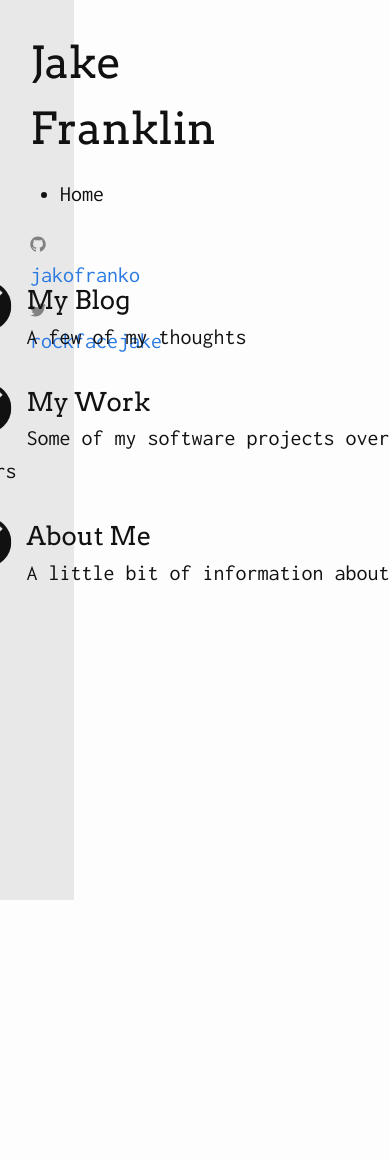
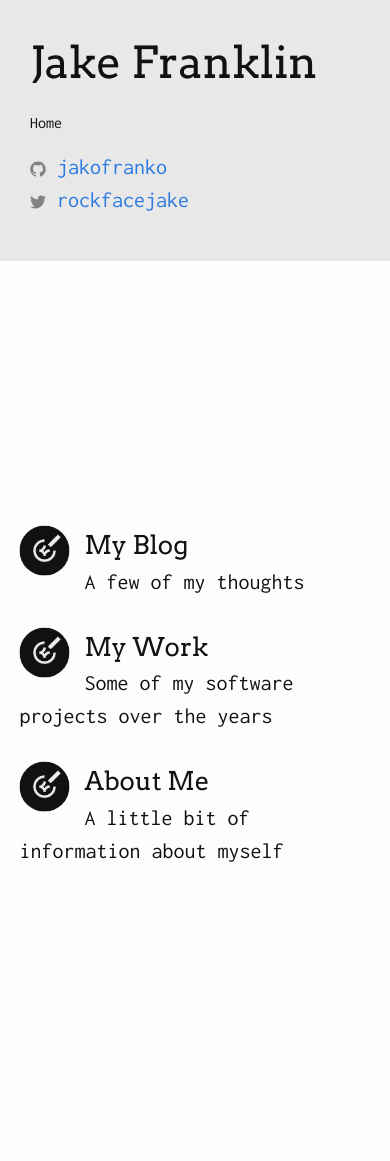
Before and after one commit to jakofranko/jakofranko.github.io, a Jekyll site: the page built from index.html, in a window 390 px wide. Built offline with Jekyll 4.4.1, drawn with Linux system fonts in a browser that asks for light colours; before the commit the page ends 900 px from its top, so only the background shows below that.

Commit message:
Improved responsive styles for better mobile viewing

```diff
--- a/_sass/_base.scss
+++ b/_sass/_base.scss
@@ -242,6 +242,10 @@ pre {
     width: $content-width / 1.5;
     margin-bottom: $spacing-unit;
 
+    @include media-query($on-laptop) {
+        width: 90vw;
+    }
+
     img, svg {
         float: left;
         width: 50px;
@@ -259,6 +263,7 @@ pre {
 }
 
 .main {
+    @extend %clearfix;
     height: 100vh;
     width: $content-width-new;
     float: left;
@@ -266,6 +271,8 @@ pre {
     position: relative;
 
     @include media-query($on-laptop) {
+        width: 100%;
+        float: none;
         font-size: 22px;
     }
 }
@@ -280,6 +287,9 @@ pre {
 
     @include media-query($on-laptop) {
         font-size: 22px;
+        width: 100%;
+        height: auto;
+        float: none;
     }
 
     img {
@@ -291,4 +301,12 @@ pre {
         list-style: none;
         margin-left: 0;
     }
+
+    nav {
+        font-size: 16px;
+        ul {
+            margin-left: 0;
+            list-style: none;
+        }
+    }
 }
--- a/css/main.scss
+++ b/css/main.scss
@@ -54,7 +54,7 @@ $content-width-new: 79vw;
 $sidebar-width:     19vw;
 
 $on-palm:          600px;
-$on-laptop:        800px;
+$on-laptop:        962px;
 
 
 
```
Also changed, not shown: _sass/_helpers.scss (line endings or trailing spaces).
